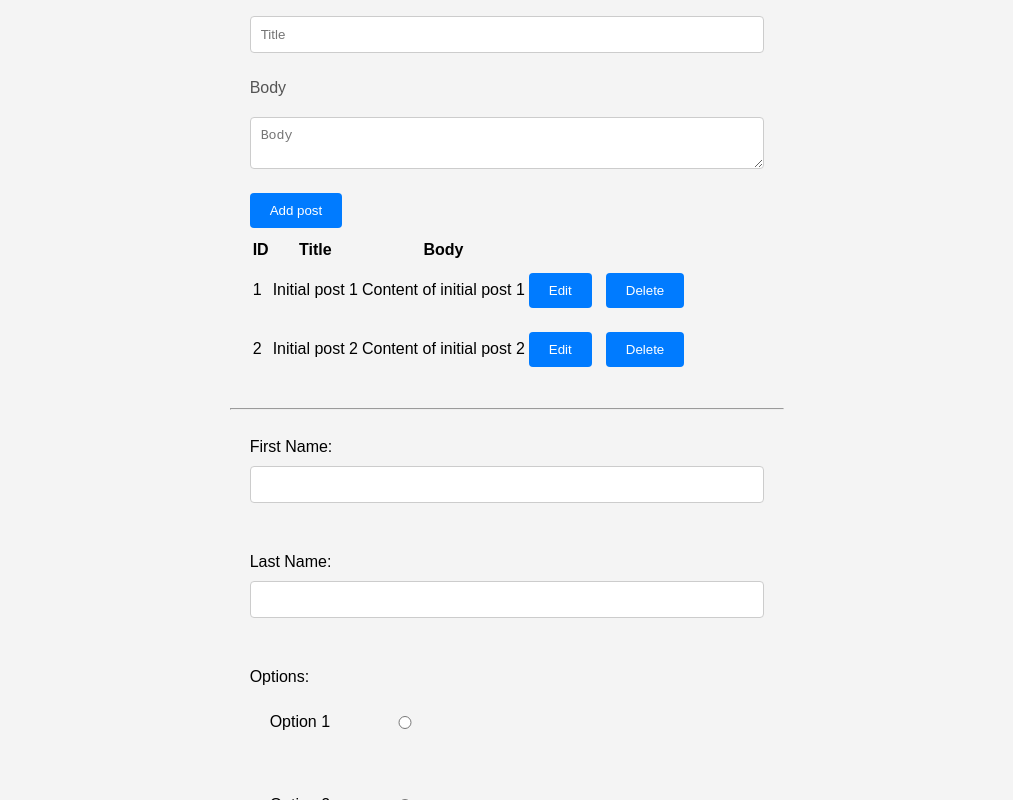
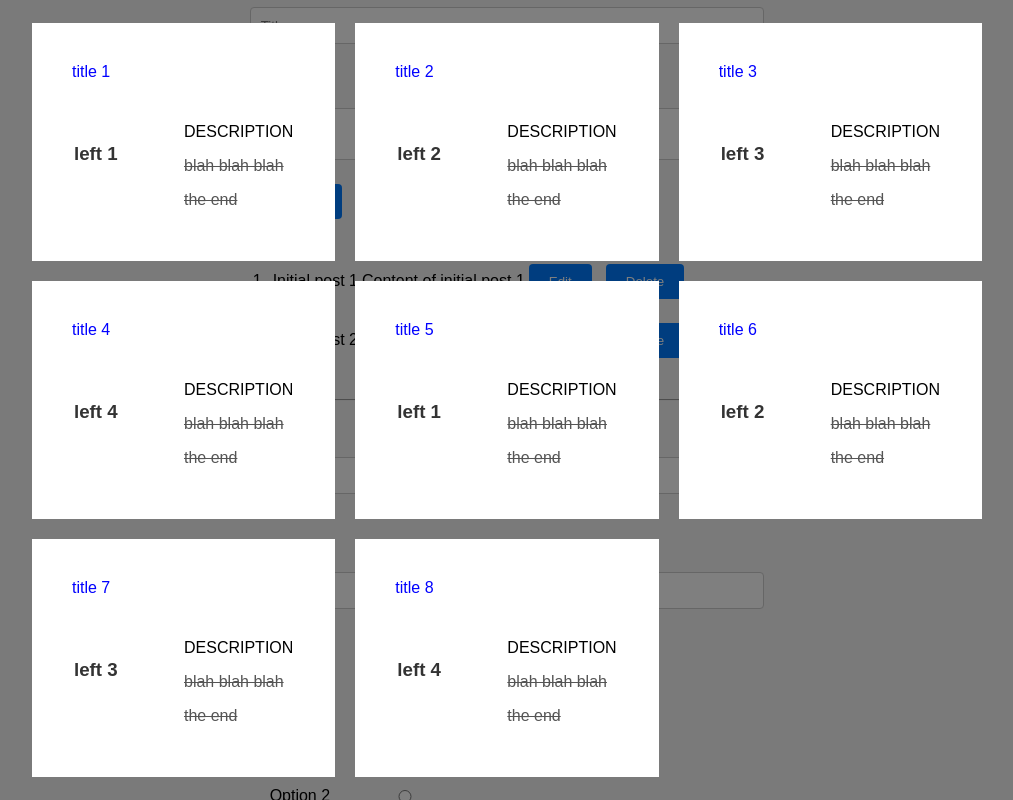
Before and after one commit to elchinovzla/practice-react, a React (Create React App) app: page / in a window 1280 px wide. Shown: the top 800 px of the page, without its empty margins (133-1146 px from the left). Built offline with nearby package versions, Linux system fonts and the light colour scheme.

Commit message:
practice styling

```diff
--- a/src/App.js
+++ b/src/App.js
@@ -2,6 +2,7 @@ import Question1 from './testcases/question1/Question1';
 import Question2 from './testcases/question2/Question2';
 import Question3 from './testcases/question3/Question3';
 import Question4 from './testcases/question4/Question4';
+import Question5 from './testcases/question5/question5';
 
 const App = () => {
   return (
@@ -13,6 +14,8 @@ const App = () => {
       <Question3 />
       <hr />
       <Question4 />
+      <hr />
+      <Question5 />
     </>
   );
 };
--- a/src/testcases/question1/Question1.js
+++ b/src/testcases/question1/Question1.js
@@ -10,7 +10,9 @@ const Question1 = () => {
 
   return (
     <div>
-      <button onClick={handleLogin}>Login</button>
+      <button onClick={handleLogin}>
+        {isUserLogin ? 'Log out' : 'Log in'}
+      </button>
       {isUserLogin ? <h1>Welcome User!</h1> : <h1>Please Log In</h1>}
     </div>
   );
--- /dev/null
+++ b/src/testcases/question5/grid.js
@@ -0,0 +1,21 @@
+import './question5.css';
+
+const Grid = ({ title, leftValue, somethingValue, something, theEnd }) => {
+  return (
+    <div className="tile">
+      <div className="tileTitle">{title}</div>
+      <div className="content">
+        <div className="left">
+          <h3>{leftValue}</h3>
+        </div>
+        <div className="right">
+          <h>{somethingValue}</h>
+          <p>{something}</p>
+          <p>{theEnd}</p>
+        </div>
+      </div>
+    </div>
+  );
+};
+
+export default Grid;
--- /dev/null
+++ b/src/testcases/question5/question5.css
@@ -0,0 +1,57 @@
+.overlay {
+  display: flex;
+  flex-direction: row;
+  justify-content: center;
+  align-items: center;
+  position: fixed;
+  top: 0;
+  left: 0;
+  width: 100%;
+  height: 100%;
+  background: rgba(0, 0, 0, 0.5);
+  padding: 0;
+  margin: 0;
+}
+
+.container {
+  display: grid;
+  grid-template-columns: 1fr;
+}
+
+@media (min-width: 768px) {
+  .container {
+    grid-template-columns: 1fr 1fr;
+  }
+}
+
+@media (min-width: 1280px) {
+  .container {
+    grid-template-columns: 1fr 1fr 1fr;
+  }
+}
+
+.tile {
+  background-color: white;
+  margin: 10px;
+}
+
+.tileTitle {
+  color: blue;
+  flex: 1;
+}
+
+.content {
+  flex: 1;
+  display: grid;
+  grid-template-columns: 100px 1fr;
+  column-gap: 10px;
+  padding: 2px;
+}
+
+.right h {
+  text-transform: uppercase;
+}
+
+.right p {
+  text-decoration: line-through;
+}
--- /dev/null
+++ b/src/testcases/question5/question5.js
@@ -0,0 +1,69 @@
+import Grid from './grid';
+import './question5.css';
+
+const Question5 = () => {
+  return (
+    <div className="overlay">
+      <div className="container">
+        <Grid
+          title="title 1"
+          leftValue="left 1"
+          somethingValue="description"
+          something="blah blah blah"
+          theEnd="the end"
+        />
+        <Grid
+          title="title 2"
+          leftValue="left 2"
+          somethingValue="description"
+          something="blah blah blah"
+          theEnd="the end"
+        />
+        <Grid
+          title="title 3"
+          leftValue="left 3"
+          somethingValue="description"
+          something="blah blah blah"
+          theEnd="the end"
+        />
+        <Grid
+          title="title 4"
+          leftValue="left 4"
+          somethingValue="description"
+          something="blah blah blah"
+          theEnd="the end"
+        />
+        <Grid
+          title="title 5"
+          leftValue="left 1"
+          somethingValue="description"
+          something="blah blah blah"
+          theEnd="the end"
+        />
+        <Grid
+          title="title 6"
+          leftValue="left 2"
+          somethingValue="description"
+          something="blah blah blah"
+          theEnd="the end"
+        />
+        <Grid
+          title="title 7"
+          leftValue="left 3"
+          somethingValue="description"
+          something="blah blah blah"
+          theEnd="the end"
+        />
+        <Grid
+          title="title 8"
+          leftValue="left 4"
+          somethingValue="description"
+          something="blah blah blah"
+          theEnd="the end"
+        />
+      </div>
+    </div>
+  );
+};
+
+export default Question5;
```
Also changed, not shown: 1 other file (tests, documents, lock files or other folders).
